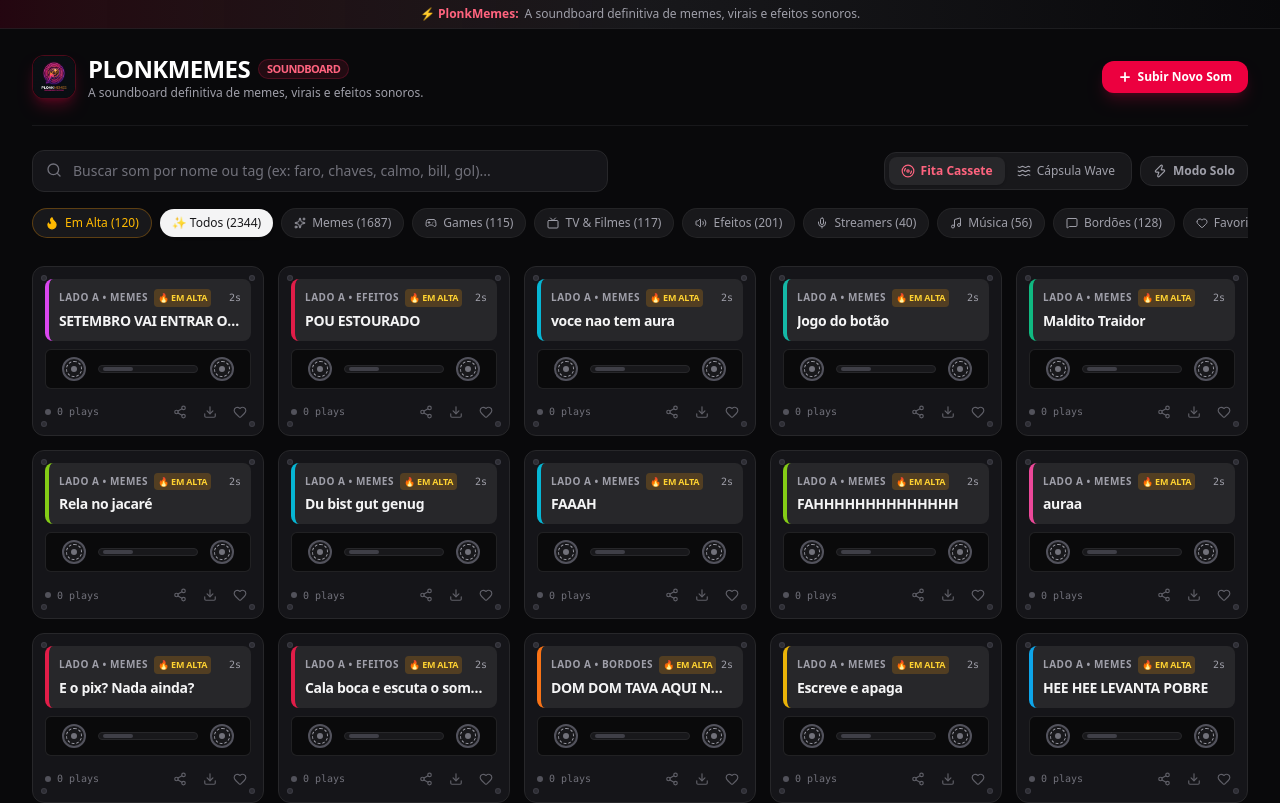
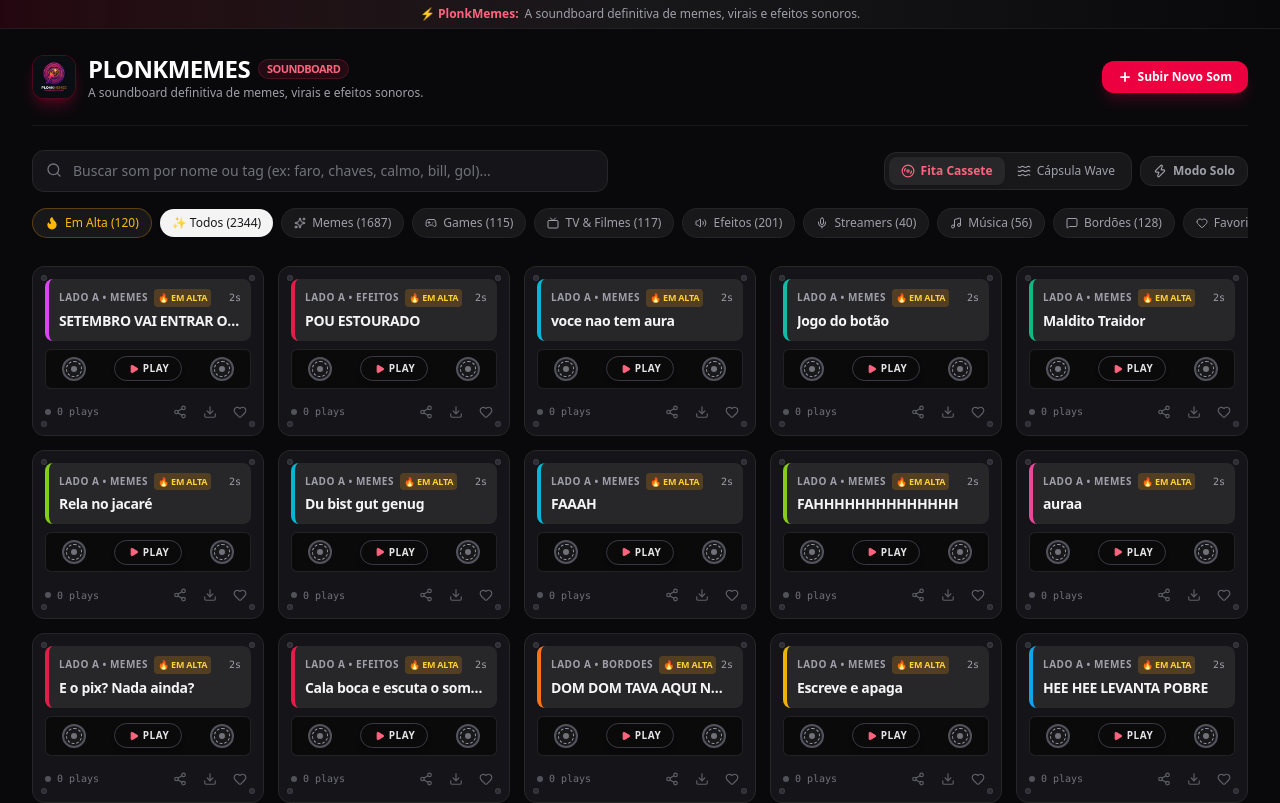
Before and after one commit to lnrdleao/plonkmemes, a Next.js app: page / in a window 1280 px wide. Shown: the top 803 px of the page. Built offline with nearby package versions, Linux system fonts and the light colour scheme.

Commit message:
feat: add explicit tactile PLAY/PARAR buttons to CassetteTape and WaveCapsule

```diff
--- a/app/components/CassetteTape.tsx
+++ b/app/components/CassetteTape.tsx
@@ -1,7 +1,7 @@
 'use client';
 
 import React, { useState } from 'react';
-import { Share2, Download, Heart, Check } from 'lucide-react';
+import { Share2, Download, Heart, Check, Play, Square } from 'lucide-react';
 import { SoundItem } from '../types';
 
 interface CassetteTapeProps {
@@ -104,7 +104,7 @@
         )}
 
         {/* Left Spool / Reel */}
-        <div className="relative flex items-center justify-center">
+        <div className="relative flex items-center justify-center shrink-0">
           <div
             className={`w-6 h-6 rounded-full border-2 border-zinc-600 bg-zinc-900 flex items-center justify-center ${
               isPlaying ? 'animate-spin' : ''
@@ -120,20 +120,34 @@
           </div>
         </div>
 
-        {/* Central Tape View Window & Reel Bar */}
-        <div className="flex-1 mx-3 flex items-center justify-center">
-          <div className="w-full h-2 bg-zinc-900 rounded-full border border-zinc-800 overflow-hidden flex items-center px-1">
-            <div
-              className={`h-1 rounded-full transition-all ${
-                isPlaying ? 'w-full bg-rose-500 animate-pulse' : 'w-1/3 bg-zinc-700'
-              }`}
-              style={{ backgroundColor: isPlaying ? sound.color : undefined }}
-            />
+        {/* Central Play/Stop Trigger (Evident Functionality) */}
+        <div className="flex-1 mx-2 flex items-center justify-center z-10">
+          <div
+            className={`flex items-center gap-1 px-3 py-1 rounded-full text-[10px] font-black tracking-wider uppercase transition-all shadow-md ${
+              isPlaying
+                ? 'text-white scale-105 shadow-lg shadow-rose-500/30 ring-2 ring-white/40 animate-pulse'
+                : 'bg-zinc-850 hover:bg-zinc-750 text-zinc-200 border border-zinc-700/90 group-hover:scale-105 group-hover:border-zinc-500'
+            }`}
+            style={{
+              backgroundColor: isPlaying ? sound.color : undefined,
+            }}
+          >
+            {isPlaying ? (
+              <>
+                <Square className="w-2.5 h-2.5 fill-current" />
+                <span>PARAR</span>
+              </>
+            ) : (
+              <>
+                <Play className="w-2.5 h-2.5 fill-current ml-0.5 text-rose-400 group-hover:text-white" />
+                <span>PLAY</span>
+              </>
+            )}
           </div>
         </div>
 
         {/* Right Spool / Reel */}
-        <div className="relative flex items-center justify-center">
+        <div className="relative flex items-center justify-center shrink-0">
           <div
             className={`w-6 h-6 rounded-full border-2 border-zinc-600 bg-zinc-900 flex items-center justify-center ${
               isPlaying ? 'animate-spin' : ''
--- a/app/components/WaveCapsule.tsx
+++ b/app/components/WaveCapsule.tsx
@@ -1,7 +1,7 @@
 'use client';
 
 import React, { useState } from 'react';
-import { Share2, Download, Heart, Check, Activity } from 'lucide-react';
+import { Share2, Download, Heart, Check, Activity, Play, Square } from 'lucide-react';
 import { SoundItem } from '../types';
 
 interface WaveCapsuleProps {
@@ -91,8 +91,34 @@
         {sound.title}
       </h3>
 
+      {/* Waveform & Tactile Play Trigger Row */}
+      <div className="flex items-center gap-2 mb-2.5">
+        {/* Unmistakable Play Button */}
+        <div
+          className={`h-9 px-3 shrink-0 rounded-xl flex items-center gap-1.5 text-[10px] font-black tracking-wider uppercase transition-all shadow-md ${
+            isPlaying
+              ? 'text-white scale-105 shadow-lg shadow-emerald-500/30 ring-2 ring-white/40 animate-pulse'
+              : 'bg-zinc-800 hover:bg-zinc-750 text-zinc-200 border border-zinc-700/90 group-hover:scale-105 group-hover:border-zinc-500'
+          }`}
+          style={{
+            backgroundColor: isPlaying ? sound.color : undefined,
+          }}
+        >
+          {isPlaying ? (
+            <>
+              <Square className="w-2.5 h-2.5 fill-current" />
+              <span>PARAR</span>
+            </>
+          ) : (
+            <>
+              <Play className="w-2.5 h-2.5 fill-current ml-0.5 text-emerald-400 group-hover:text-white" />
+              <span>PLAY</span>
+            </>
+          )}
+        </div>
+
         {/* Acoustic Waveform Frequency Bars */}
-      <div className="h-9 w-full bg-zinc-950/70 border border-zinc-800/80 rounded-lg px-2 flex items-center justify-between gap-1 mb-2.5 overflow-hidden">
+        <div className="h-9 flex-1 bg-zinc-950/70 border border-zinc-800/80 rounded-xl px-2.5 flex items-center justify-between gap-1 overflow-hidden">
           {waveBars.map((heightPercent, idx) => (
             <div
               key={idx}
@@ -106,6 +132,7 @@
               }}
             />
           ))}
+        </div>
       </div>
 
       {/* Footer Details & Actions */}
```
Lines whose indentation alone changed are shown as unchanged.
